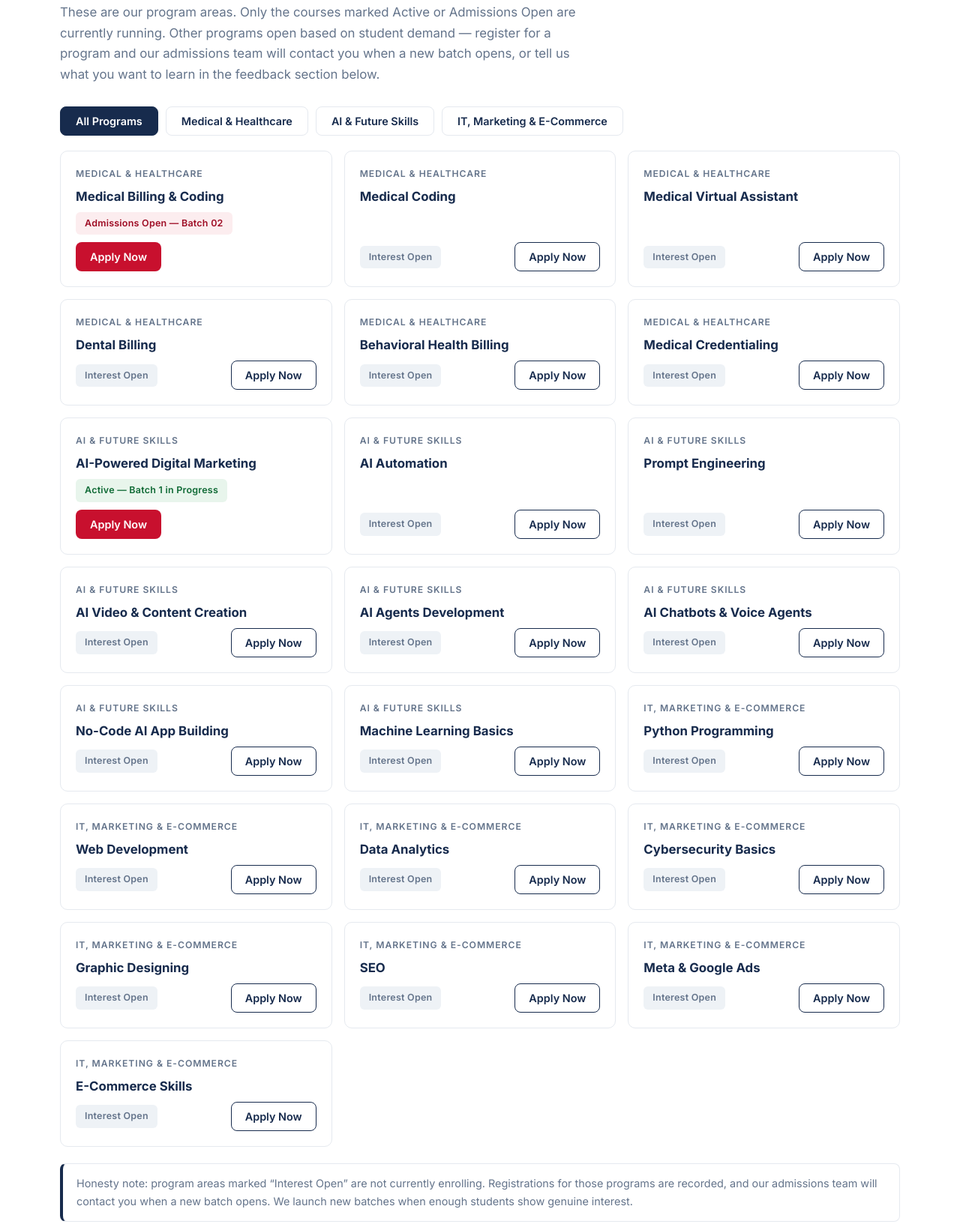
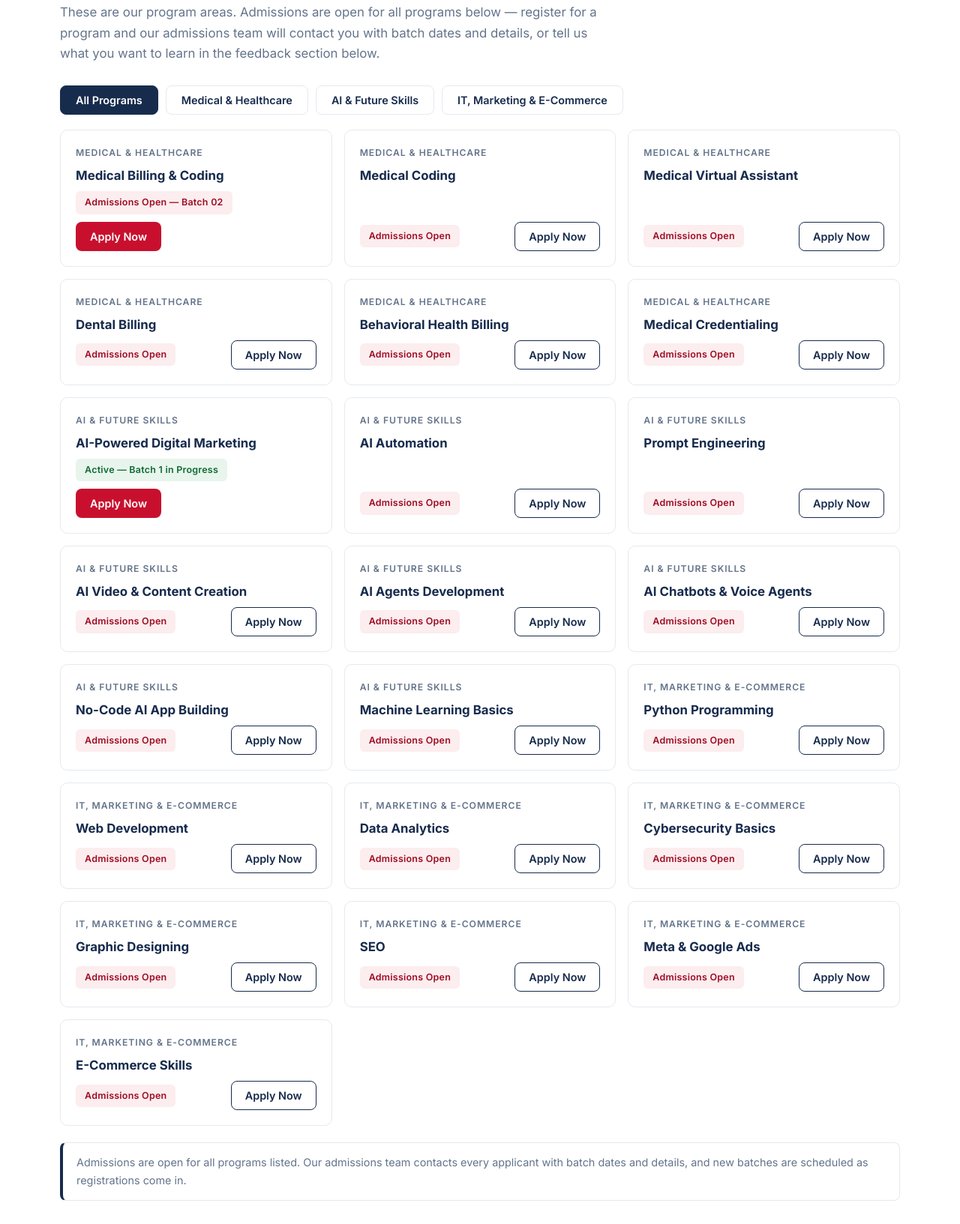
Before and after one commit to vorlenacademy/vorlen-preview, a plain HTML site: page index.html in a window 1280 px wide. Shown: the part 2425-4058 px from the top of the page at 75% size. Drawn offline with Linux system fonts and the light colour scheme.

Commit message:
Preview: CEO bio trim, Farhan bio, all courses Admissions Open, Store Active, teacher training

```diff
--- a/index.html
+++ b/index.html
@@ -441,7 +441,7 @@ footer a:hover{color:#fff}
     <div>
       <span class="eyebrow">Complete Course Catalog</span>
       <h2 class="section-title">Program Areas at VORLEN Digital Academy</h2>
-      <p class="section-sub">These are our program areas. Only the courses marked Active or Admissions Open are currently running. Other programs open based on student demand — register for a program and our admissions team will contact you when a new batch opens, or tell us what you want to learn in the feedback section below.</p>
+      <p class="section-sub">These are our program areas. Admissions are open for all programs below — register for a program and our admissions team will contact you with batch dates and details, or tell us what you want to learn in the feedback section below.</p>
     </div>
     <div class="filter-row" role="group" aria-label="Filter courses by category">
       <button class="filter-btn active" type="button" data-filter="all">All Programs</button>
@@ -451,29 +451,29 @@ footer a:hover{color:#fff}
     </div>
     <div class="catalog-grid" id="catalogGrid">
       <div class="catalog-item" data-cat="medical"><span class="cat">Medical &amp; Healthcare</span><h4>Medical Billing &amp; Coding</h4><div class="row"><span class="badge badge-open">Admissions Open — Batch 02</span><button class="btn btn-red btn-sm" type="button" data-register="Medical Billing &amp; Coding">Apply Now</button></div></div>
-      <div class="catalog-item" data-cat="medical"><span class="cat">Medical &amp; Healthcare</span><h4>Medical Coding</h4><div class="row"><span class="badge badge-soon">Interest Open</span><button class="btn btn-outline btn-sm" type="button" data-register="Medical Coding">Apply Now</button></div></div>
-      <div class="catalog-item" data-cat="medical"><span class="cat">Medical &amp; Healthcare</span><h4>Medical Virtual Assistant</h4><div class="row"><span class="badge badge-soon">Interest Open</span><button class="btn btn-outline btn-sm" type="button" data-register="Medical Virtual Assistant">Apply Now</button></div></div>
-      <div class="catalog-item" data-cat="medical"><span class="cat">Medical &amp; Healthcare</span><h4>Dental Billing</h4><div class="row"><span class="badge badge-soon">Interest Open</span><button class="btn btn-outline btn-sm" type="button" data-register="Dental Billing">Apply Now</button></div></div>
-      <div class="catalog-item" data-cat="medical"><span class="cat">Medical &amp; Healthcare</span><h4>Behavioral Health Billing</h4><div class="row"><span class="badge badge-soon">Interest Open</span><button class="btn btn-outline btn-sm" type="button" data-register="Behavioral Health Billing">Apply Now</button></div></div>
-      <div class="catalog-item" data-cat="medical"><span class="cat">Medical &amp; Healthcare</span><h4>Medical Credentialing</h4><div class="row"><span class="badge badge-soon">Interest Open</span><button class="btn btn-outline btn-sm" type="button" data-register="Medical Credentialing">Apply Now</button></div></div>
+      <div class="catalog-item" data-cat="medical"><span class="cat">Medical &amp; Healthcare</span><h4>Medical Coding</h4><div class="row"><span class="badge badge-open">Admissions Open</span><button class="btn btn-outline btn-sm" type="button" data-register="Medical Coding">Apply Now</button></div></div>
+      <div class="catalog-item" data-cat="medical"><span class="cat">Medical &amp; Healthcare</span><h4>Medical Virtual Assistant</h4><div class="row"><span class="badge badge-open">Admissions Open</span><button class="btn btn-outline btn-sm" type="button" data-register="Medical Virtual Assistant">Apply Now</button></div></div>
+      <div class="catalog-item" data-cat="medical"><span class="cat">Medical &amp; Healthcare</span><h4>Dental Billing</h4><div class="row"><span class="badge badge-open">Admissions Open</span><button class="btn btn-outline btn-sm" type="button" data-register="Dental Billing">Apply Now</button></div></div>
+      <div class="catalog-item" data-cat="medical"><span class="cat">Medical &amp; Healthcare</span><h4>Behavioral Health Billing</h4><div class="row"><span class="badge badge-open">Admissions Open</span><button class="btn btn-outline btn-sm" type="button" data-register="Behavioral Health Billing">Apply Now</button></div></div>
+      <div class="catalog-item" data-cat="medical"><span class="cat">Medical &amp; Healthcare</span><h4>Medical Credentialing</h4><div class="row"><span class="badge badge-open">Admissions Open</span><button class="btn btn-outline btn-sm" type="button" data-register="Medical Credentialing">Apply Now</button></div></div>
       <div class="catalog-item" data-cat="ai"><span class="cat">AI &amp; Future Skills</span><h4>AI-Powered Digital Marketing</h4><div class="row"><span class="badge badge-active">Active — Batch 1 in Progress</span><button class="btn btn-red btn-sm" type="button" data-register="AI-Powered Digital Marketing &amp; Content Creation">Apply Now</button></div></div>
-      <div class="catalog-item" data-cat="ai"><span class="cat">AI &amp; Future Skills</span><h4>AI Automation</h4><div class="row"><span class="badge badge-soon">Interest Open</span><button class="btn btn-outline btn-sm" type="button" data-register="AI Automation">Apply Now</button></div></div>
-      <div class="catalog-item" data-cat="ai"><span class="cat">AI &amp; Future Skills</span><h4>Prompt Engineering</h4><div class="row"><span class="badge badge-soon">Interest Open</span><button class="btn btn-outline btn-sm" type="button" data-register="Prompt Engineering">Apply Now</button></div></div>
-      <div class="catalog-item" data-cat="ai"><span class="cat">AI &amp; Future Skills</span><h4>AI Video &amp; Content Creation</h4><div class="row"><span class="badge badge-soon">Interest Open</span><button class="btn btn-outline btn-sm" type="button" data-register="AI Video &amp; Content Creation">Apply Now</button></div></div>
-      <div class="catalog-item" data-cat="ai"><span class="cat">AI &amp; Future Skills</span><h4>AI Agents Development</h4><div class="row"><span class="badge badge-soon">Interest Open</span><button class="btn btn-outline btn-sm" type="button" data-register="AI Agents Development">Apply Now</button></div></div>
-      <div class="catalog-item" data-cat="ai"><span class="cat">AI &amp; Future Skills</span><h4>AI Chatbots &amp; Voice Agents</h4><div class="row"><span class="badge badge-soon">Interest Open</span><button class="btn btn-outline btn-sm" type="button" data-register="AI Chatbots &amp; Voice Agents">Apply Now</button></div></div>
-      <div class="catalog-item" data-cat="ai"><span class="cat">AI &amp; Future Skills</span><h4>No-Code AI App Building</h4><div class="row"><span class="badge badge-soon">Interest Open</span><button class="btn btn-outline btn-sm" type="button" data-register="No-Code AI App Building">Apply Now</button></div></div>
-      <div class="catalog-item" data-cat="ai"><span class="cat">AI &amp; Future Skills</span><h4>Machine Learning Basics</h4><div class="row"><span class="badge badge-soon">Interest Open</span><button class="btn btn-outline btn-sm" type="button" data-register="Machine Learning Basics">Apply Now</button></div></div>
-      <div class="catalog-item" data-cat="it"><span class="cat">IT, Marketing &amp; E-Commerce</span><h4>Python Programming</h4><div class="row"><span class="badge badge-soon">Interest Open</span><button class="btn btn-outline btn-sm" type="button" data-register="Python Programming">Apply Now</button></div></div>
-      <div class="catalog-item" data-cat="it"><span class="cat">IT, Marketing &amp; E-Commerce</span><h4>Web Development</h4><div class="row"><span class="badge badge-soon">Interest Open</span><button class="btn btn-outline btn-sm" type="button" data-register="Web Development">Apply Now</button></div></div>
-      <div class="catalog-item" data-cat="it"><span class="cat">IT, Marketing &amp; E-Commerce</span><h4>Data Analytics</h4><div class="row"><span class="badge badge-soon">Interest Open</span><button class="btn btn-outline btn-sm" type="button" data-register="Data Analytics">Apply Now</button></div></div>
-      <div class="catalog-item" data-cat="it"><span class="cat">IT, Marketing &amp; E-Commerce</span><h4>Cybersecurity Basics</h4><div class="row"><span class="badge badge-soon">Interest Open</span><button class="btn btn-outline btn-sm" type="button" data-register="Cybersecurity Basics">Apply Now</button></div></div>
-      <div class="catalog-item" data-cat="it"><span class="cat">IT, Marketing &amp; E-Commerce</span><h4>Graphic Designing</h4><div class="row"><span class="badge badge-soon">Interest Open</span><button class="btn btn-outline btn-sm" type="button" data-register="Graphic Designing">Apply Now</button></div></div>
-      <div class="catalog-item" data-cat="it"><span class="cat">IT, Marketing &amp; E-Commerce</span><h4>SEO</h4><div class="row"><span class="badge badge-soon">Interest Open</span><button class="btn btn-outline btn-sm" type="button" data-register="SEO">Apply Now</button></div></div>
-      <div class="catalog-item" data-cat="it"><span class="cat">IT, Marketing &amp; E-Commerce</span><h4>Meta &amp; Google Ads</h4><div class="row"><span class="badge badge-soon">Interest Open</span><button class="btn btn-outline btn-sm" type="button" data-register="Meta &amp; Google Ads">Apply Now</button></div></div>
-      <div class="catalog-item" data-cat="it"><span class="cat">IT, Marketing &amp; E-Commerce</span><h4>E-Commerce Skills</h4><div class="row"><span class="badge badge-soon">Interest Open</span><button class="btn btn-outline btn-sm" type="button" data-register="E-Commerce Skills">Apply Now</button></div></div>
-    </div>
-    <p class="fine-note">Honesty note: program areas marked “Interest Open” are not currently enrolling. Registrations for those programs are recorded, and our admissions team will contact you when a new batch opens. We launch new batches when enough students show genuine interest.</p>
+      <div class="catalog-item" data-cat="ai"><span class="cat">AI &amp; Future Skills</span><h4>AI Automation</h4><div class="row"><span class="badge badge-open">Admissions Open</span><button class="btn btn-outline btn-sm" type="button" data-register="AI Automation">Apply Now</button></div></div>
+      <div class="catalog-item" data-cat="ai"><span class="cat">AI &amp; Future Skills</span><h4>Prompt Engineering</h4><div class="row"><span class="badge badge-open">Admissions Open</span><button class="btn btn-outline btn-sm" type="button" data-register="Prompt Engineering">Apply Now</button></div></div>
+      <div class="catalog-item" data-cat="ai"><span class="cat">AI &amp; Future Skills</span><h4>AI Video &amp; Content Creation</h4><div class="row"><span class="badge badge-open">Admissions Open</span><button class="btn btn-outline btn-sm" type="button" data-register="AI Video &amp; Content Creation">Apply Now</button></div></div>
+      <div class="catalog-item" data-cat="ai"><span class="cat">AI &amp; Future Skills</span><h4>AI Agents Development</h4><div class="row"><span class="badge badge-open">Admissions Open</span><button class="btn btn-outline btn-sm" type="button" data-register="AI Agents Development">Apply Now</button></div></div>
+      <div class="catalog-item" data-cat="ai"><span class="cat">AI &amp; Future Skills</span><h4>AI Chatbots &amp; Voice Agents</h4><div class="row"><span class="badge badge-open">Admissions Open</span><button class="btn btn-outline btn-sm" type="button" data-register="AI Chatbots &amp; Voice Agents">Apply Now</button></div></div>
+      <div class="catalog-item" data-cat="ai"><span class="cat">AI &amp; Future Skills</span><h4>No-Code AI App Building</h4><div class="row"><span class="badge badge-open">Admissions Open</span><button class="btn btn-outline btn-sm" type="button" data-register="No-Code AI App Building">Apply Now</button></div></div>
+      <div class="catalog-item" data-cat="ai"><span class="cat">AI &amp; Future Skills</span><h4>Machine Learning Basics</h4><div class="row"><span class="badge badge-open">Admissions Open</span><button class="btn btn-outline btn-sm" type="button" data-register="Machine Learning Basics">Apply Now</button></div></div>
+      <div class="catalog-item" data-cat="it"><span class="cat">IT, Marketing &amp; E-Commerce</span><h4>Python Programming</h4><div class="row"><span class="badge badge-open">Admissions Open</span><button class="btn btn-outline btn-sm" type="button" data-register="Python Programming">Apply Now</button></div></div>
+      <div class="catalog-item" data-cat="it"><span class="cat">IT, Marketing &amp; E-Commerce</span><h4>Web Development</h4><div class="row"><span class="badge badge-open">Admissions Open</span><button class="btn btn-outline btn-sm" type="button" data-register="Web Development">Apply Now</button></div></div>
+      <div class="catalog-item" data-cat="it"><span class="cat">IT, Marketing &amp; E-Commerce</span><h4>Data Analytics</h4><div class="row"><span class="badge badge-open">Admissions Open</span><button class="btn btn-outline btn-sm" type="button" data-register="Data Analytics">Apply Now</button></div></div>
+      <div class="catalog-item" data-cat="it"><span class="cat">IT, Marketing &amp; E-Commerce</span><h4>Cybersecurity Basics</h4><div class="row"><span class="badge badge-open">Admissions Open</span><button class="btn btn-outline btn-sm" type="button" data-register="Cybersecurity Basics">Apply Now</button></div></div>
+      <div class="catalog-item" data-cat="it"><span class="cat">IT, Marketing &amp; E-Commerce</span><h4>Graphic Designing</h4><div class="row"><span class="badge badge-open">Admissions Open</span><button class="btn btn-outline btn-sm" type="button" data-register="Graphic Designing">Apply Now</button></div></div>
+      <div class="catalog-item" data-cat="it"><span class="cat">IT, Marketing &amp; E-Commerce</span><h4>SEO</h4><div class="row"><span class="badge badge-open">Admissions Open</span><button class="btn btn-outline btn-sm" type="button" data-register="SEO">Apply Now</button></div></div>
+      <div class="catalog-item" data-cat="it"><span class="cat">IT, Marketing &amp; E-Commerce</span><h4>Meta &amp; Google Ads</h4><div class="row"><span class="badge badge-open">Admissions Open</span><button class="btn btn-outline btn-sm" type="button" data-register="Meta &amp; Google Ads">Apply Now</button></div></div>
+      <div class="catalog-item" data-cat="it"><span class="cat">IT, Marketing &amp; E-Commerce</span><h4>E-Commerce Skills</h4><div class="row"><span class="badge badge-open">Admissions Open</span><button class="btn btn-outline btn-sm" type="button" data-register="E-Commerce Skills">Apply Now</button></div></div>
+    </div>
+    <p class="fine-note">Admissions are open for all programs listed. Our admissions team contacts every applicant with batch dates and details, and new batches are scheduled as registrations come in.</p>
   </div>
 </section>
 
@@ -531,7 +531,7 @@ footer a:hover{color:#fff}
       <div>
         <h3>Shehroz Khan</h3>
         <p class="team-role">Founder &amp; Chief Executive Officer</p>
-        <p class="bio">Founder of VORLEN Digital Academy and instructor of the AI-Powered Digital Marketing course. Director of Student Affairs &amp; Academics at IHMS; formerly Academic Coordinator at Roots International College and Principal at Exploreville.</p>
+        <p class="bio">Founder of VORLEN Digital Academy and instructor of the AI-Powered Digital Marketing course.</p>
         <span class="team-tag">AI &amp; Digital Marketing</span>
       </div>
     </div>
@@ -561,7 +561,7 @@ footer a:hover{color:#fff}
         <img class="team-photo" src="team-farhan-qazi.jpg" alt="Portrait of Farhan Saeed Qazi" loading="lazy">
         <h3>Farhan Saeed Qazi</h3>
         <p class="team-role">English Communication Trainer</p>
-        <p>TEFL-Certified Trainer. Delivered the English communication guest lecture for Medical Billing &amp; Coding Batch 01.</p>
+        <p>TEFL-Certified Trainer in English communication.</p>
         <span class="team-tag">English Communication</span>
       </div>
       <div class="team-card">
@@ -616,7 +616,7 @@ footer a:hover{color:#fff}
       <div class="card"><div class="accent-bar"></div><h3>Learning Management Systems</h3><p>Guidance on organizing courses, materials and student progress online.</p></div>
       <div class="card"><div class="accent-bar"></div><h3>Admissions &amp; Academic Process Support</h3><p>Cleaner inquiry, admission and record processes for growing institutions.</p></div>
       <div class="card"><div class="accent-bar"></div><h3>IT &amp; Digital Transformation</h3><p>Practical technology steps for schools and colleges going digital.</p></div>
-      <div class="card"><div class="accent-bar"></div><h3>Faculty Development Support</h3><p>Training support to help teachers use modern digital tools with confidence.</p></div>
+      <div class="card"><div class="accent-bar"></div><h3>Teacher Training &amp; Faculty Development</h3><p>Practical training for teachers — academic subjects, medical and healthcare topics, teaching methods, and modern classroom tools.</p></div>
     </div>
     <p class="fine-note">VORLEN does not claim university affiliation, registration, recognition or government approval. Any formal arrangement is confirmed in writing before it is described publicly.</p>
     <div class="center" style="margin-top:26px">
@@ -842,7 +842,7 @@ footer a:hover{color:#fff}
     <div class="ecosystem-frame">
       <img src="vorlen-ecosystem.jpg" alt="The VORLEN brand ecosystem: VORLEN Store, VORLEN Fashion, VORLEN Education, VORLEN Digital Academy, VORLEN Healthcare, VORLEN Technologies, VORLEN Creative, VORLEN Custom Studio and VORLEN Opportunities — One Brand. Multiple Possibilities." loading="lazy" id="ecosystemImg" title="Click to view enlarged">
     </div>
-    <p class="ecosystem-note center">VORLEN is building an ecosystem of learning, technology, business, and creative opportunities. Our Digital Academy is currently at the forefront of this journey, while additional ventures are being developed for the future.</p>
+    <p class="ecosystem-note center">VORLEN is building an ecosystem of learning, technology, business, and creative opportunities. Our Digital Academy is currently at the forefront of this journey, VORLEN Store is also active, and additional ventures are being developed for the future.</p>
     <div class="ecosystem-cta">
       <a class="btn btn-red" href="#academy">Explore Digital Academy</a>
       <a class="btn btn-outline" href="#vision">Discover Our Vision</a>
@@ -856,11 +856,11 @@ footer a:hover{color:#fff}
     <div class="center">
       <span class="eyebrow">Our Vision</span>
       <h2 class="section-title">The Future of VORLEN</h2>
-      <p class="section-sub">We are exploring new opportunities across multiple industries as part of our long-term vision. Only VORLEN Digital Academy is currently active — the divisions below show where the brand is heading.</p>
+      <p class="section-sub">We are exploring new opportunities across multiple industries as part of our long-term vision. VORLEN Digital Academy and VORLEN Store are currently active — the other divisions below show where the brand is heading.</p>
     </div>
     <div class="venture-grid">
       <div class="venture featured"><span class="badge badge-active">Active</span><h3>VORLEN Digital Academy</h3><div class="tagline">Skills for a Global Future.</div><p>Career-focused online training — our active educational platform, enrolling students today.</p></div>
-      <div class="venture"><span class="badge badge-dev">In Development</span><h3>VORLEN Store</h3><div class="tagline">More Than a Store.</div><p>Shopping and lifestyle — being developed as a future VORLEN venture.</p></div>
+      <div class="venture"><span class="badge badge-active">Active</span><h3>VORLEN Store</h3><div class="tagline">More Than a Store.</div><p>Shopping and lifestyle — now active. <a href="https://www.facebook.com/928957236967027" target="_blank" rel="noopener">Visit VORLEN Store on Facebook</a>.</p></div>
       <div class="venture"><span class="badge badge-soon">Future Vision</span><h3>VORLEN Fashion</h3><div class="tagline">Style for Every Story.</div><p>Clothing and lifestyle — part of the long-term VORLEN vision.</p></div>
       <div class="venture"><span class="badge badge-soon">Future Vision</span><h3>VORLEN Education</h3><div class="tagline">Learn Today. Lead Tomorrow.</div><p>Education and training programs — being shaped for the future.</p></div>
       <div class="venture"><span class="badge badge-soon">Future Vision</span><h3>VORLEN Healthcare</h3><div class="tagline">Care for a Healthier Tomorrow.</div><p>Healthcare services — a future direction for the VORLEN brand.</p></div>
@@ -869,7 +869,7 @@ footer a:hover{color:#fff}
       <div class="venture"><span class="badge badge-soon">Future Vision</span><h3>VORLEN Custom Studio</h3><div class="tagline">Your Design, Our Print.</div><p>Custom printing and merchandise — being explored for the future.</p></div>
       <div class="venture"><span class="badge badge-soon">Future Vision</span><h3>VORLEN Opportunities</h3><div class="tagline">People to Opportunities.</div><p>Career development — connecting people to opportunities, as the brand grows.</p></div>
     </div>
-    <p class="fine-note">These divisions represent our direction, not operating companies. We do not present future ventures as active businesses, and no separate websites or purchase options exist for them yet.</p>
+    <p class="fine-note">VORLEN Digital Academy and VORLEN Store are active today. The other divisions represent our direction, not operating companies — we do not present future ventures as active businesses, and no separate websites exist for them yet.</p>
   </div>
 </section>
 
@@ -1200,7 +1200,6 @@ footer a:hover{color:#fff}
   var APPS_SCRIPT_URL = "https://script.google.com/macros/s/AKfycbyJRUHu4ZHmOlfsUUBzZjYULK4avCTPbbOldRvJzGiq3-voA4aU-YX7_kQqr5tFtyQbOQ/exec";
 
   var WA_NUMBER = "923715969140";
-  var ACTIVE_COURSES = ["Medical Billing & Coding", "AI-Powered Digital Marketing & Content Creation"];
 
   function $(id){ return document.getElementById(id); }
   function waLink(text){ return "https://wa.me/" + WA_NUMBER + "?text=" + encodeURIComponent(text); }
@@ -1334,14 +1333,8 @@ footer a:hover{color:#fff}
     $("registerSetup").classList.toggle("show", view === "setup");
   }
   function updateRegisterNote(){
-    var v = rCourse.value;
-    if (v && ACTIVE_COURSES.indexOf(v) === -1) {
-      registerNote.textContent = "Note: \u201C" + v + "\u201D is not currently enrolling. Your registration will be recorded, and our admissions team will contact you when a new batch opens.";
-      registerNote.classList.add("show");
-    } else {
-      registerNote.classList.remove("show");
-      registerNote.textContent = "";
-    }
+    registerNote.classList.remove("show");
+    registerNote.textContent = "";
   }
   rCourse.addEventListener("change", updateRegisterNote);
 
```
